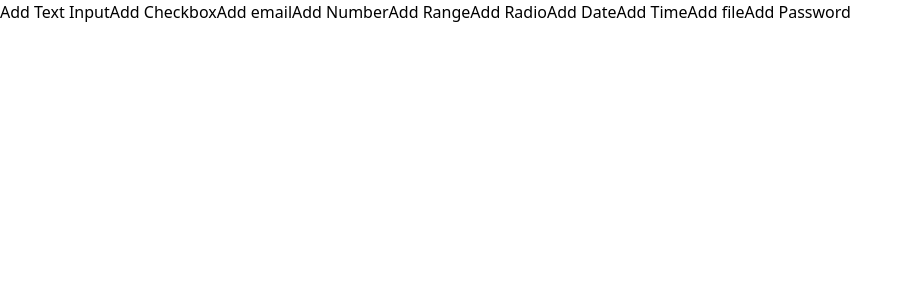
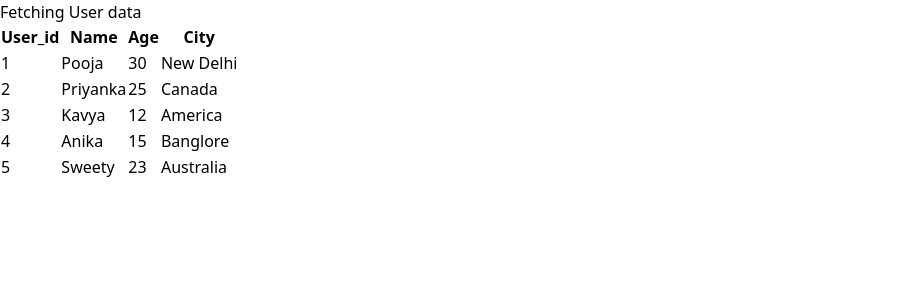
Before and after one commit to Aastha-Kalra/React-Assessment, a React (Vite) app: page / in a window 1280 px wide. Shown: the top 300 px of the page, without its empty margins (0-913 px from the left). Built offline with nearby package versions, Linux system fonts and the light colour scheme.

Commit message:
question3

```diff
--- a/src/App.jsx
+++ b/src/App.jsx
@@ -1,8 +1,10 @@
 import Question1 from "./components/Question1";
+import Question3 from "./components/Question3/Question3";
 function App() {
   return (
     <div className="bg-black min-h-screen py-5 text-green-500">
-      <Question1 />
+      {/* <Question1 /> */}
+      <Question3/>
     </div>
   );
 }
```
